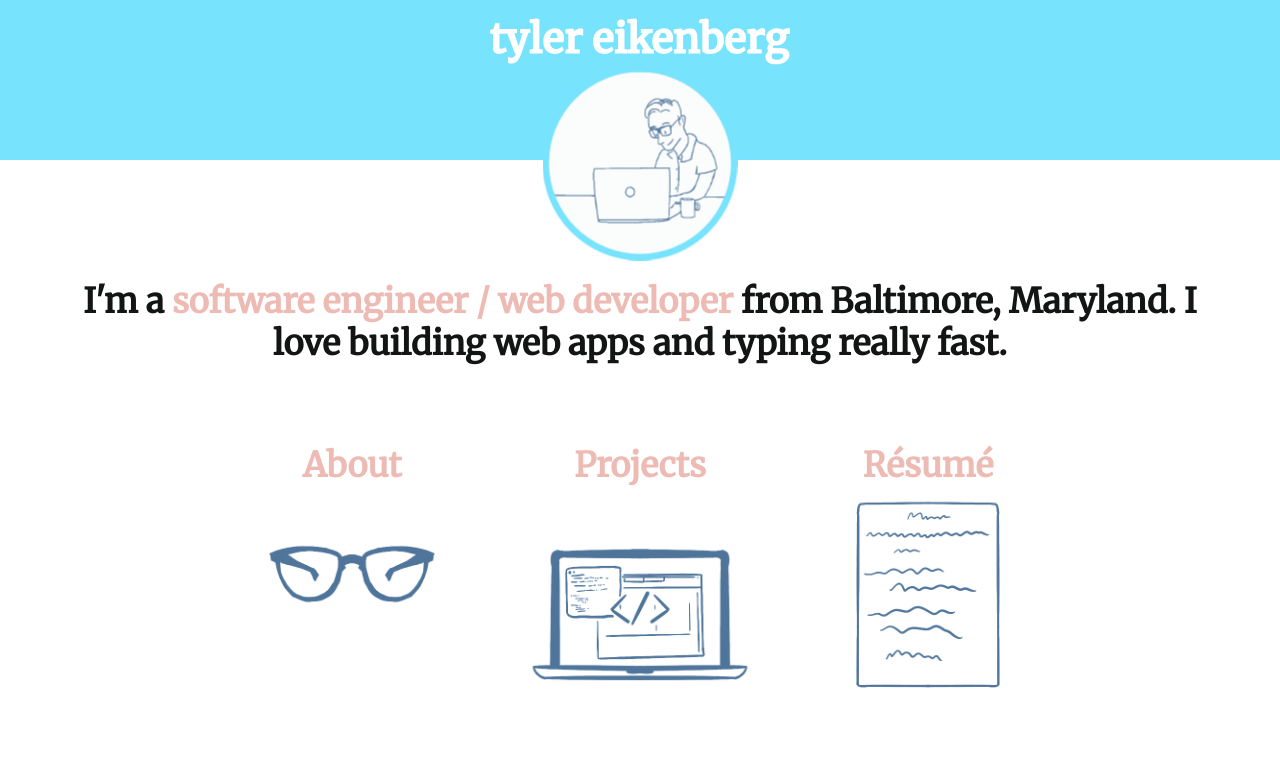
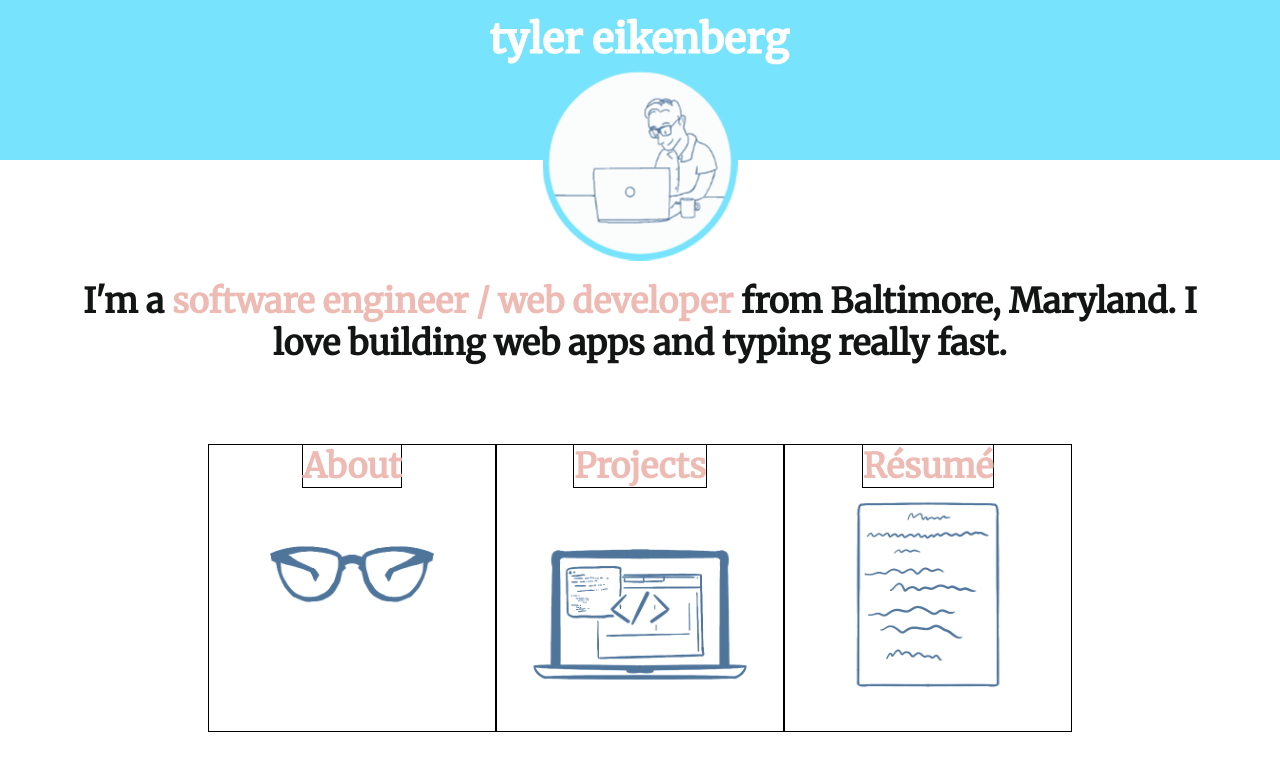
Before and after one commit to TylerEikenberg/Tyler-Eikenberg-Portfolio-Website, a React (Create React App) app: page / in a window 1280 px wide. Shown: the top 770 px of the page. Built offline with nearby package versions, Linux system fonts and the light colour scheme.

Commit message:
stlying for mbilefirst

```diff
--- a/src/Components/Button/Button.css
+++ b/src/Components/Button/Button.css
@@ -15,12 +15,13 @@
   color: #edbbb4;
   font-size: calc(10px + 3vmin);
   font-family: "Merriweather", serif;
-  /* border: 1px solid black; */
+  border: 1px solid black;
 }
 .Button-image {
   /* position: absolute; */
   max-width: 100%;
   /* margin-top: 8vh; */
+  border: 1px solid black;
 }
 .Résumé {
   /* border: 1px solid black; */
```
